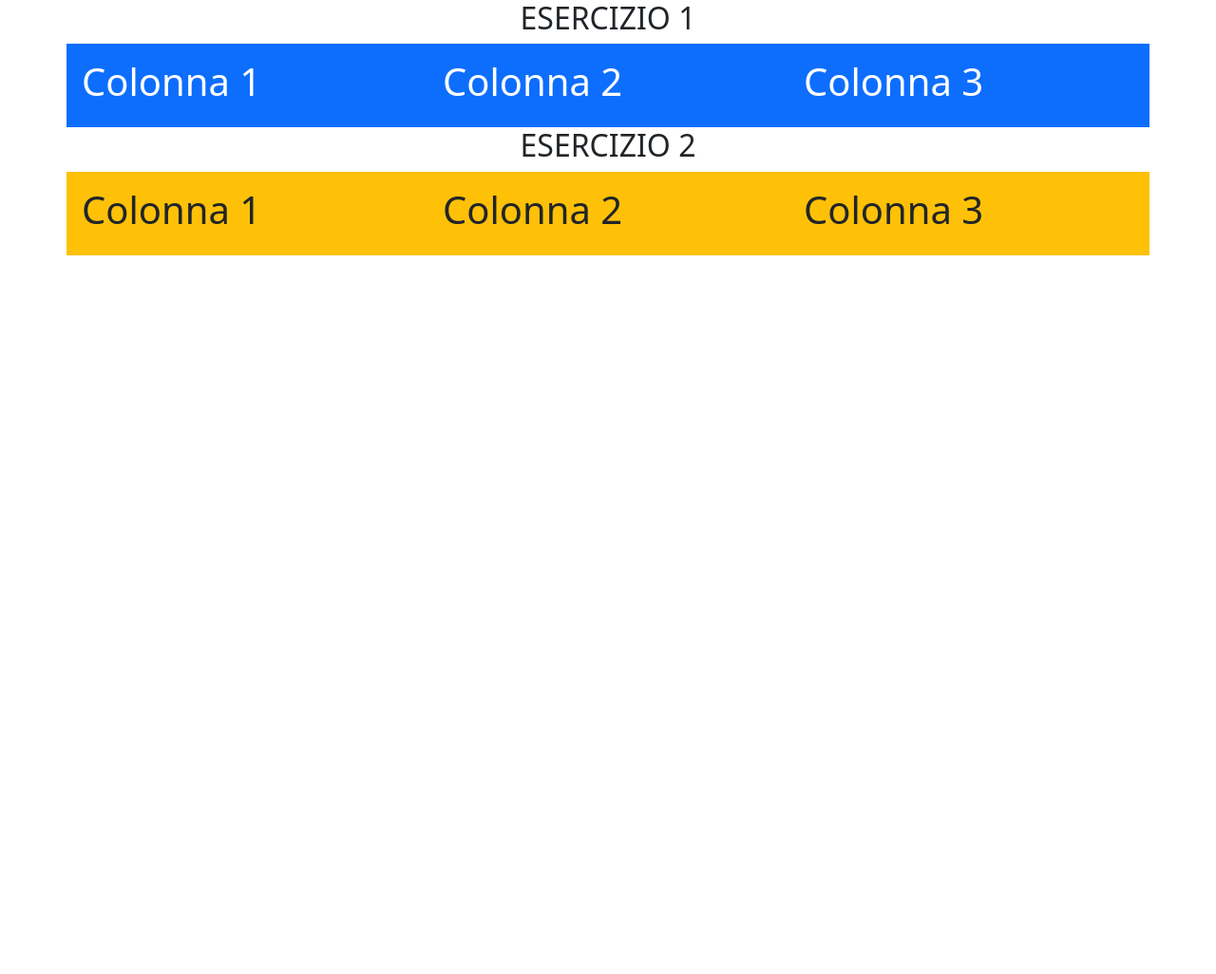
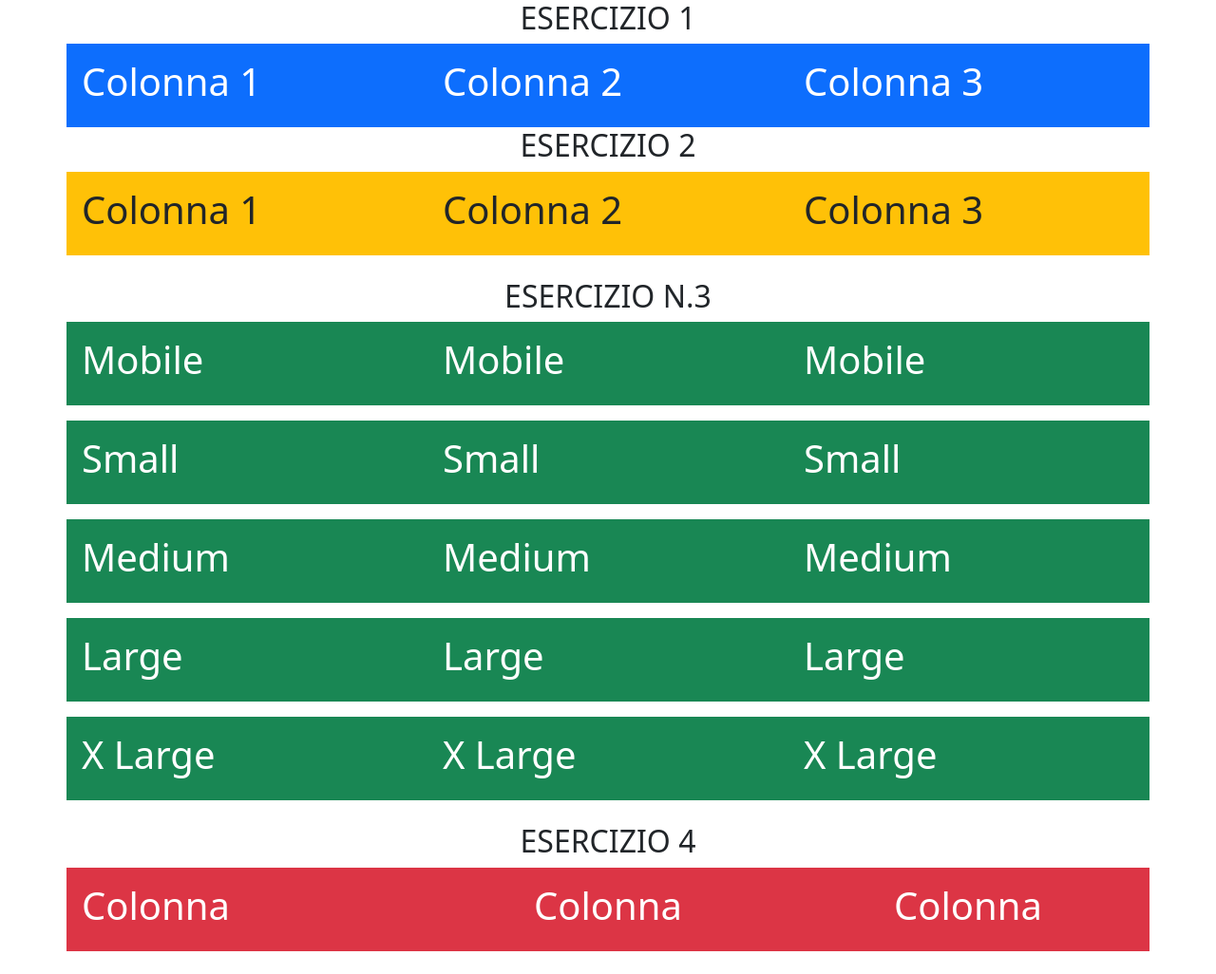
Before and after one commit to iTino7/S6-L1---Bootstrap-I, a plain HTML site: page index.html in a window 1280 px wide. Shown: the whole page at 95% size. Before the commit the page ends 800 px from the top, so only its background shows below. Drawn offline with nearby package versions, Linux system fonts and the light colour scheme.

Commit message:
Concluso l'esercizio n.3 e n.4

```diff
--- a/index.html
+++ b/index.html
@@ -43,6 +43,50 @@
         </div>
       </div>
     </div>
+    <!-- ESERCIZIO N.3 -->
+    <div class="container my-4">
+      <h2 class="text-center">ESERCIZIO N.3</h2>
+      <div class="row mb-3">
+        <div class="col bg-success text-white p-3"><h1>Mobile</h1></div>
+        <div class="col bg-success text-white p-3"><h1>Mobile</h1></div>
+        <div class="col bg-success text-white p-3"><h1>Mobile</h1></div>
+      </div>
+      <div class="row mb-3">
+        <div class="col-sm-4 bg-success text-white p-3"><h1>Small</h1></div>
+        <div class="col-sm-4 bg-success text-white p-3"><h1>Small</h1></div>
+        <div class="col-sm-4 bg-success text-white p-3"><h1>Small</h1></div>
+      </div>
+      <div class="row mb-3">
+        <div class="col-md-4 bg-success text-white p-3"><h1>Medium</h1></div>
+        <div class="col-md-4 bg-success text-white p-3"><h1>Medium</h1></div>
+        <div class="col-md-4 bg-success text-white p-3"><h1>Medium</h1></div>
+      </div>
+      <div class="row mb-3">
+        <div class="col-lg-4 bg-success text-white p-3"><h1>Large</h1></div>
+        <div class="col-lg-4 bg-success text-white p-3"><h1>Large</h1></div>
+        <div class="col-lg-4 bg-success text-white p-3"><h1>Large</h1></div>
+      </div>
+      <div class="row mb-3">
+        <div class="col-xl 4 bg-success text-white p-3"><h1>X Large</h1></div>
+        <div class="col-xl 4 bg-success text-white p-3"><h1>X Large</h1></div>
+        <div class="col-xl 4 bg-success text-white p-3"><h1>X Large</h1></div>
+      </div>
+    </div>
+    <!-- ESERCIZIO N.4 -->
+    <div class="container my-4">
+      <h2 class="text-center">ESERCIZIO 4</h2>
+      <div class="row">
+        <div class="col-lg-3 bg-danger text-white p-3">
+          <h1>Colonna</h1>
+        </div>
+        <div class="col-lg-6 bg-danger text-white p-3">
+          <h1 class="text-center">Colonna</h1>
+        </div>
+        <div class="col-lg-3 bg-danger text-white p-3">
+          <h1>Colonna</h1>
+        </div>
+      </div>
+    </div>
 
     <script
       src="https://cdn.jsdelivr.net/npm/bootstrap@5.3.5/dist/js/bootstrap.bundle.min.js"
```
